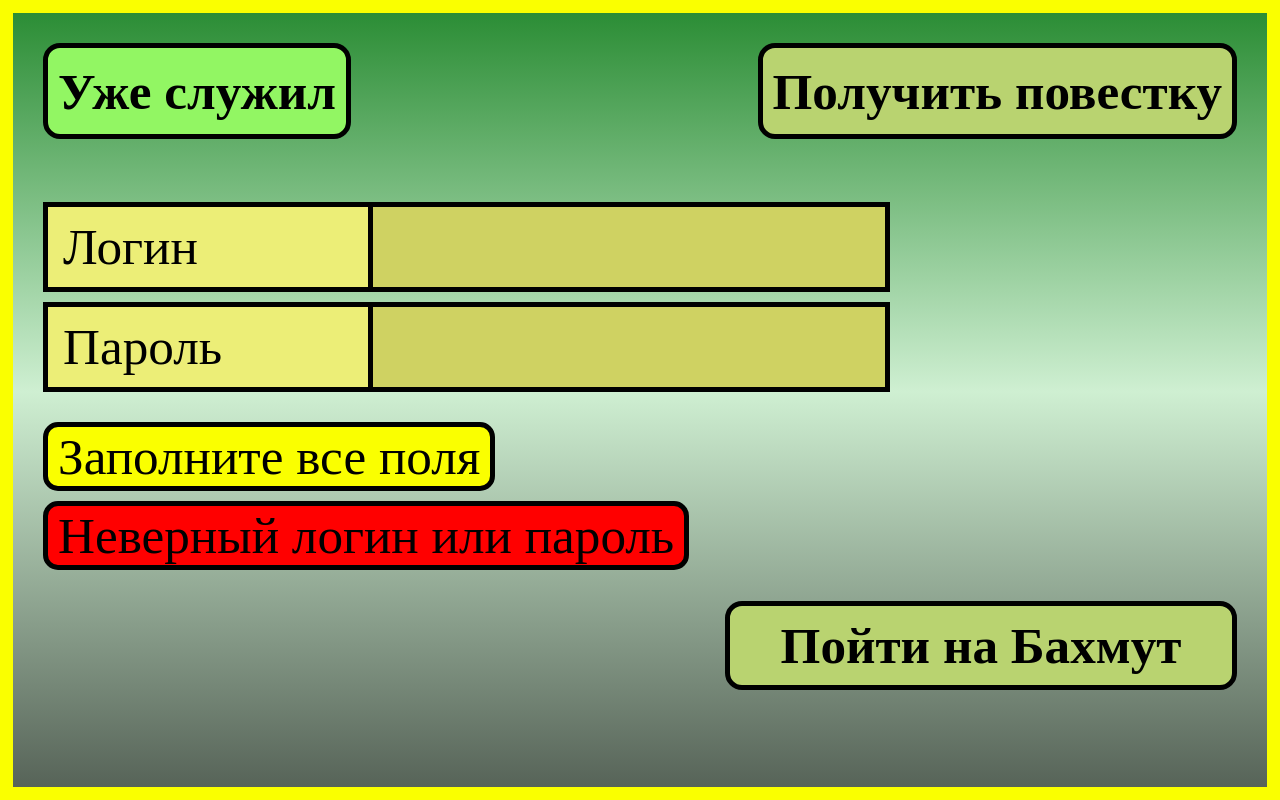
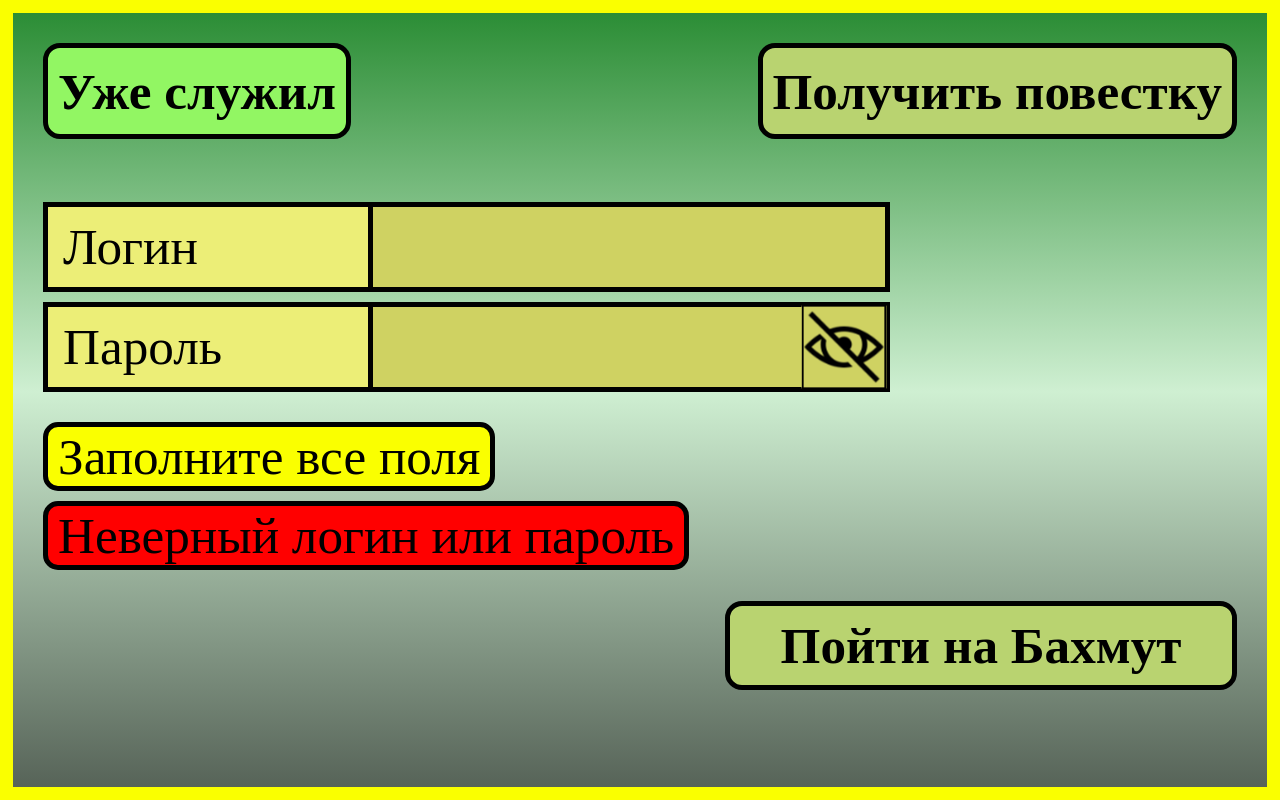
Before and after one commit to hahah-eto-ya-maga/counter-offensive, a React (Create React App) app in the folder client/: page / in a window 1280 px wide. Built offline with nearby package versions, Linux system fonts and the light colour scheme; a web font is replaced by a local one.

Commit message:
fix pulling

```diff
--- a/client/src/components/Auth/Login/Login.tsx
+++ b/client/src/components/Auth/Login/Login.tsx
@@ -2,7 +2,7 @@ import React, { useState } from "react";
 import { Button, Input } from "../../UI";
 import { IUserData } from "../../../interfaces";
 import "../../../pages/MainPage/MainPage.css";
-import { ISetPage } from "../../../interfaces";
+import { ISetPage } from '../../../interfaces';
 
 const Login: React.FC<ISetPage> = ({ setPage }) => {
   const [userData, setUserData] = useState<IUserData>({
--- a/client/src/components/UI/Button/Button.tsx
+++ b/client/src/components/UI/Button/Button.tsx
@@ -1,5 +1,6 @@
 import React from "react";
 import cn from "classnames";
+
 import "./Button.css";
 
 export interface ButtonProps
--- a/client/src/components/UI/Input/Input.css
+++ b/client/src/components/UI/Input/Input.css
@@ -15,6 +15,7 @@
   outline: none;
   background: var(--salad);
   font-size: 4vw;
+  border-left: none;
 }
 
 .span_text {
--- a/client/src/components/UI/Input/Input.tsx
+++ b/client/src/components/UI/Input/Input.tsx
@@ -1,10 +1,10 @@
 import React, { useState } from "react";
+import Eye from "../Eye/Eye";
 import cn from "classnames";
 
 import "./Input.css";
-import Eye from "../Eye/Eye";
 
-type TType = "password" | "text";
+type TType = "password" | "text" | "hidePassword";
 
 interface IInputProps {
   text: string;
@@ -41,9 +41,9 @@ const Input: React.FC<IInputProps> = ({
           className={cn("input_value", className)}
           value={value}
           onChange={onChangeHandler}
-          type={inputType}
+          type={inputType === "text" ? "text" : "password"}
         />
-        {type === "password" ? (
+        {type === "hidePassword" ? (
           <div className="toggle_password" onClick={changeType}>
             <Eye open={inputType === "text"} />
           </div>
```
